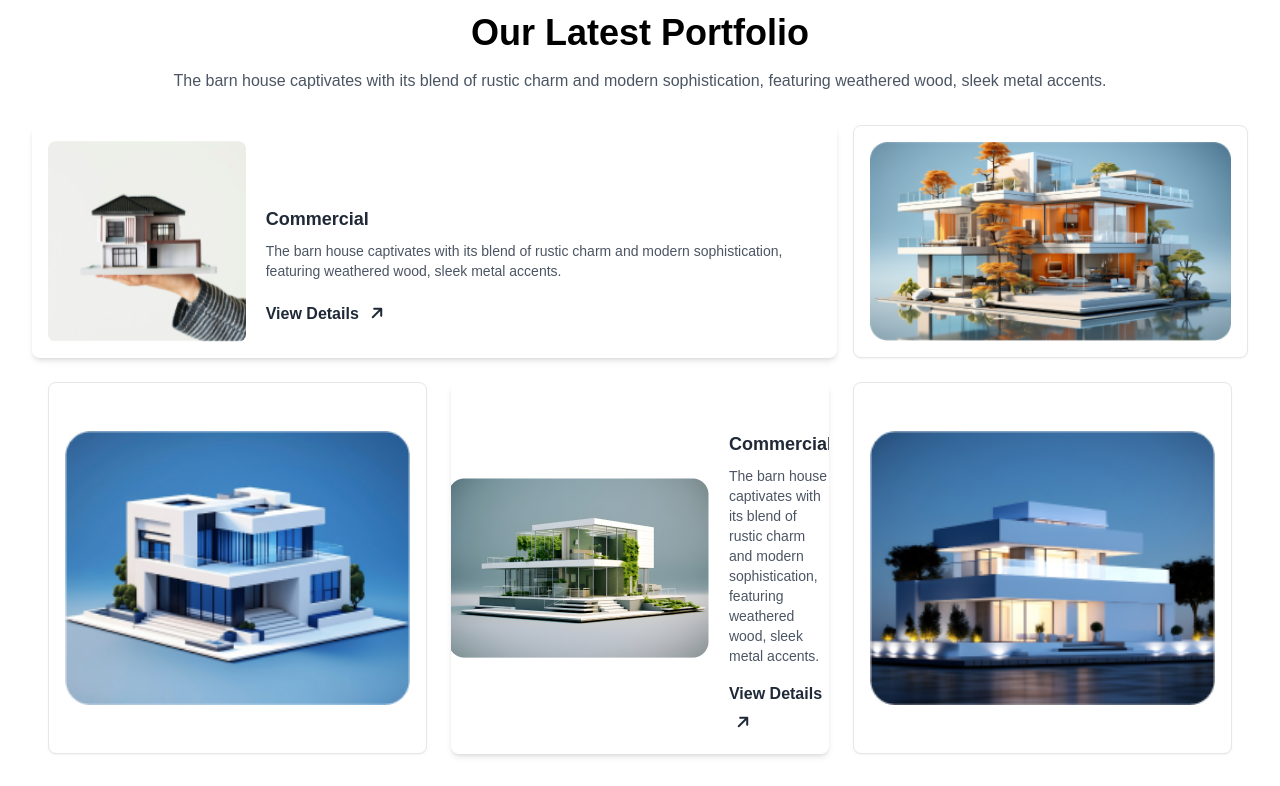
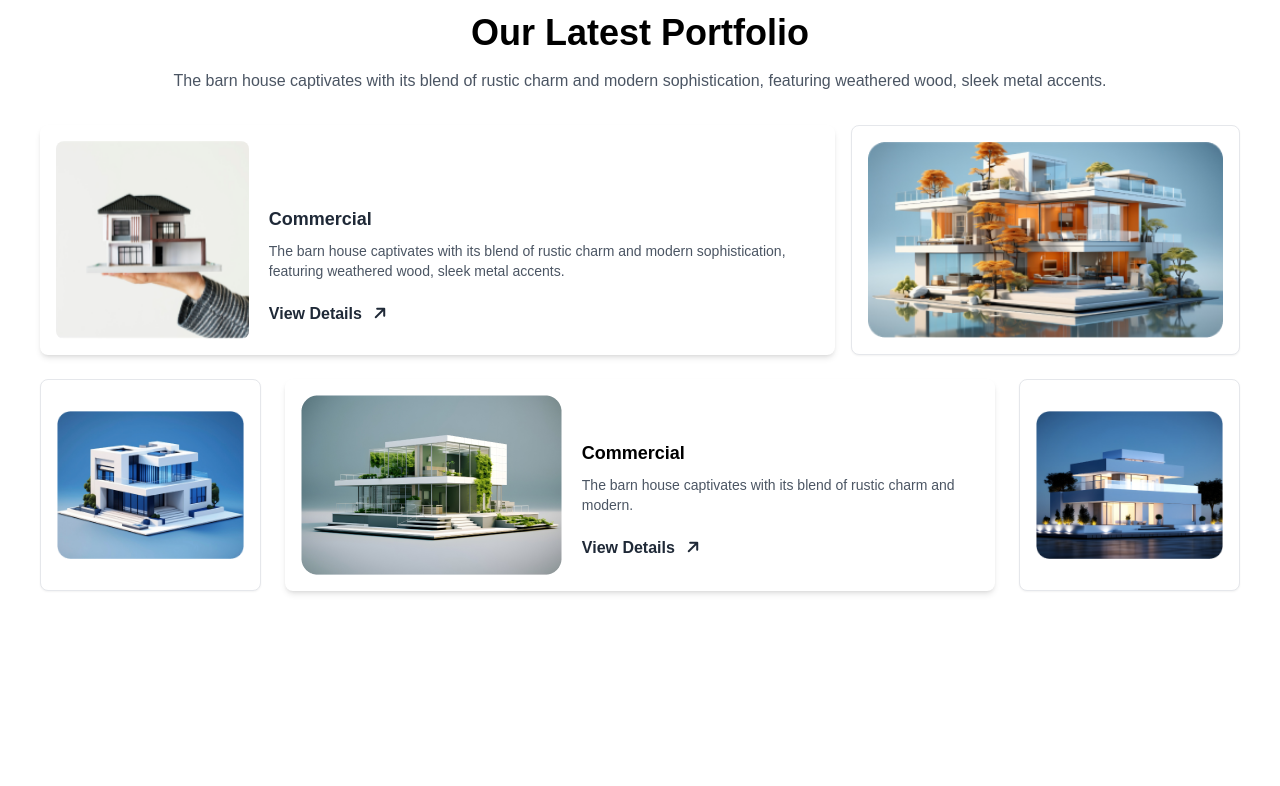
Before and after one commit to MahdiHassanGo/Rinterio-Architecture, a plain HTML site: page index.html in a window 1280 px wide. Shown: the part 2220-3006 px from the top of the page. After the commit the page ends 2843 px from the top, so only its background shows below. Drawn offline with nearby package versions, Linux system fonts and the light colour scheme.

Commit message:
Our Latest Work 100% responsive push

```diff
--- a/index.html
+++ b/index.html
@@ -163,7 +163,7 @@
 
 
 <!-- how we work  -->
-<section class="bg-gray-100 rounded-lg p-8">
+<section class="bg-gray-100 rounded-lg p-8 md:container mx-auto px-10">
   <div class="text-center mb-8">
     <button class="btn btn-outline btn-sm mb-4 font-bold rounded-full"><svg xmlns="http://www.w3.org/2000/svg" fill="none" viewBox="0 0 24 24" stroke-width="1.5" stroke="currentColor" class="size-6"><path stroke-linecap="round" stroke-linejoin="round" d="M17.25 8.25 21 12m0 0-3.75 3.75M21 12H3" /></svg>How we work</button>
     <h2 class="text-4xl font-extrabold text-black mb-4">Our works process</h2>
@@ -207,16 +207,16 @@
 </section>
 
 <!-- Our Latest Portfolio -->
- <section class="bg-white rounded-lg p-8">
+ <section class="bg-white rounded-lg p-8 md:container mx-auto px-10">
   <div class="text-center mb-8">
     <button class="btn btn-outline btn-sm mb-4 rounded-full bg-lime-100"><svg xmlns="http://www.w3.org/2000/svg" fill="none" viewBox="0 0 24 24" stroke-width="1.5" stroke="currentColor" class="size-6"><path stroke-linecap="round" stroke-linejoin="round" d="M17.25 8.25 21 12m0 0-3.75 3.75M21 12H3" /></svg>Explore our latest works</button>
     <h2 class="text-4xl font-extrabold text-black mb-4">Our Latest Portfolio</h2>
     <p class="text-gray-600">The barn house captivates with its blend of rustic charm and modern sophistication, featuring weathered wood, sleek metal accents.</p>
   </div>
-
+<!-- top grid  -->
   <div class="grid grid-cols-6 gap-6 grid-rows-1">
     <div class="col-span-12 md:col-span-6 lg:col-span-6 grid grid-cols-1 md:grid-cols-12 gap-4">
-      <div class="md:col-span-8 bg-white rounded-lg shadow-md overflow-hidden p-4 flex flex-col justify-center lg:flex-row gap-5">
+      <div class=" col-span-8 bg-white rounded-lg shadow-md overflow-hidden p-4 flex flex-col lg:flex-row gap-5">
         <div class="">
           <img class="w-full h-auto object-cover rounded-lg lg:h-full lg:w-auto" src="assets/img1.png" alt="">
         </div>
@@ -227,35 +227,34 @@
         </div>
       </div>
 
-      <div class="bg-white border rounded-lg shadow-sm p-4 col-span-4">
+      <div class="bg-white border rounded-lg shadow-sm p-4  col-span-8 lg:col-span-4">
         <img class="rounded-lg w-full object-cover" src="assets/img2.png" alt="">
       </div>
     </div>
   </div>
-  <!-- new  -->
-  <div class="grid grid-cols-1 md:grid-cols-3 gap-6 mt-6 px-4 ">
-    <div class="bg-white border rounded-lg shadow-sm p-4 flex justify-center items-center">
+
+<!-- bottom grid  -->
+   <div class="ml-6 grid grid-cols-1 md:grid-cols-10 gap-6 lg:ml-0 mt-6">
+
+    <div class="bg-white border rounded-lg shadow-sm p-4 flex justify-center items-center col-span-6 lg:col-span-2">
       <img class="rounded-lg w-full object-cover" src="assets/img3.png" alt="">
     </div>
 
-    <div class="bg-white rounded-lg shadow-md overflow-hidden p-4 flex flex-col lg:flex-row gap-5 items-center justify-center">
+    <div class="bg-white rounded-lg shadow-md overflow-hidden p-4 flex flex-col lg:flex-row gap-5 justify-center items-center col-span-6">
       <div class="flex-shrink-0">
-
-          <img class="w-full h-auto object-cover rounded-lg lg:h-50 lg:w-auto" src="assets/img4.png" alt="">
-        </div>
-        <div class="text-center lg:text-left lg:mt-8">
-          <h3 class="text-lg font-bold text-gray-800 mb-2">Commercial</h3>
-          <p class="text-sm mb-4 text-gray-600">The barn house captivates with its blend of rustic charm and modern sophistication, featuring weathered wood, sleek metal accents.</p>
-          <a class="font-bold text-l">View Details <i class="fa-solid fa-arrow-up rotate-45 bg-main-btn px-2 py-2 rounded-full"></i> </a>
-        </div>
+        <img class="w-full h-auto object-cover rounded-lg lg:w-auto lg:h-50" src="assets/img4.png" alt="">
       </div>
 
-      <div class="bg-white border rounded-lg shadow-sm p-4 flex justify-center items-center">
-        <img class="rounded-lg w-full object-cover" src="assets/img5.png" alt="">
+      <div class="lg:mt-8 text-center lg:text-left">
+        <h3 class="text-lg font-bold text-black mb-2">Commercial</h3>
+        <p class="text-sm mb-4 text-gray-600">The barn house captivates with its blend of rustic charm and modern. </p>
+        <a class="font-bold text-l" href="">View Details <i class="fa-solid fa-arrow-up rotate-45 bg-main-btn rounded-full px-2 py-2"></i></a>
       </div>
     </div>
-  </div>
 
+    <div class="bg-white border shadow-sm rounded-lg p-4 flex items-center justify-center col-span-6 lg:col-span-2">
+      <img class="w-full rounded-lg object-cover" src="assets/img5.png" alt="">
+    </div>
  </section>
 
 
```
